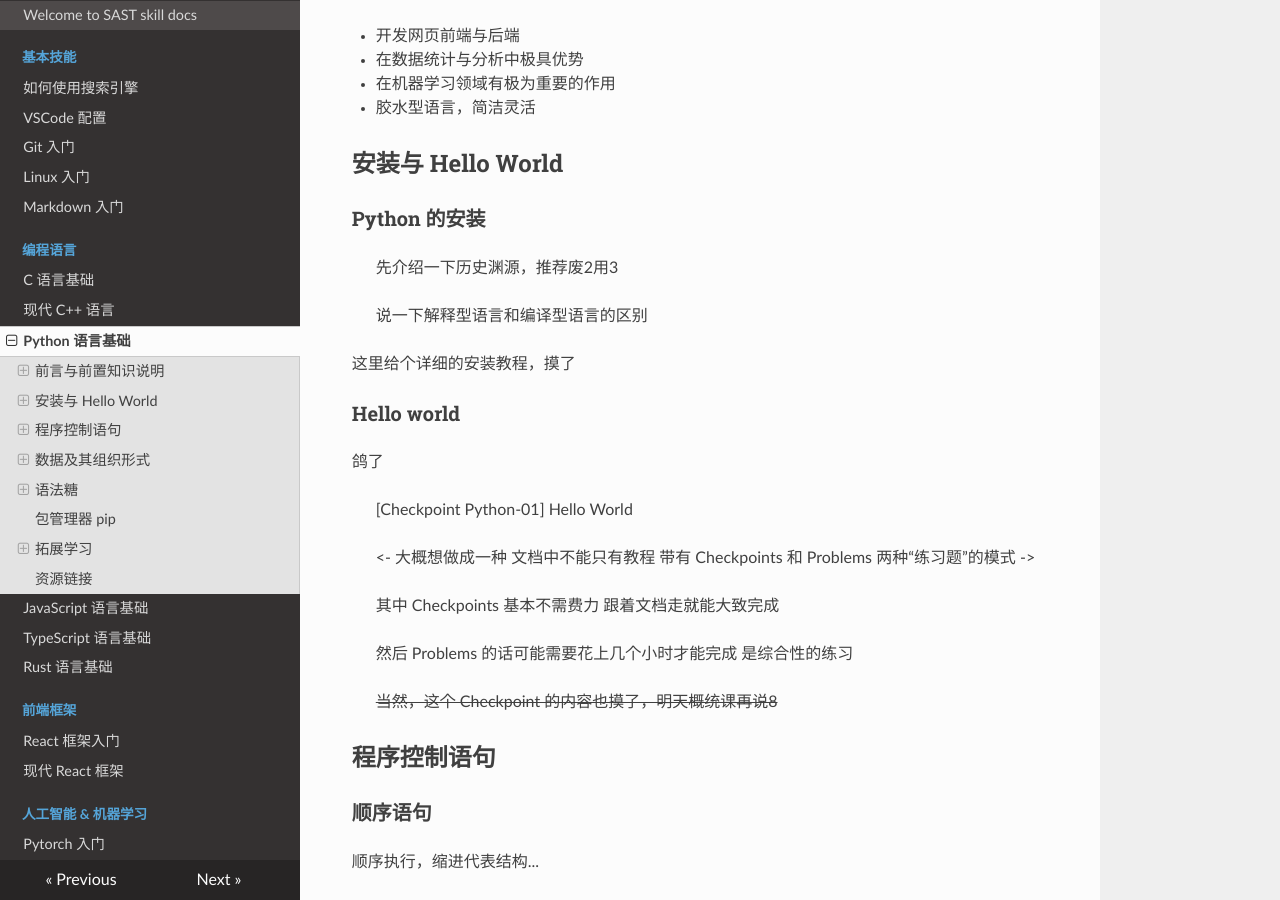
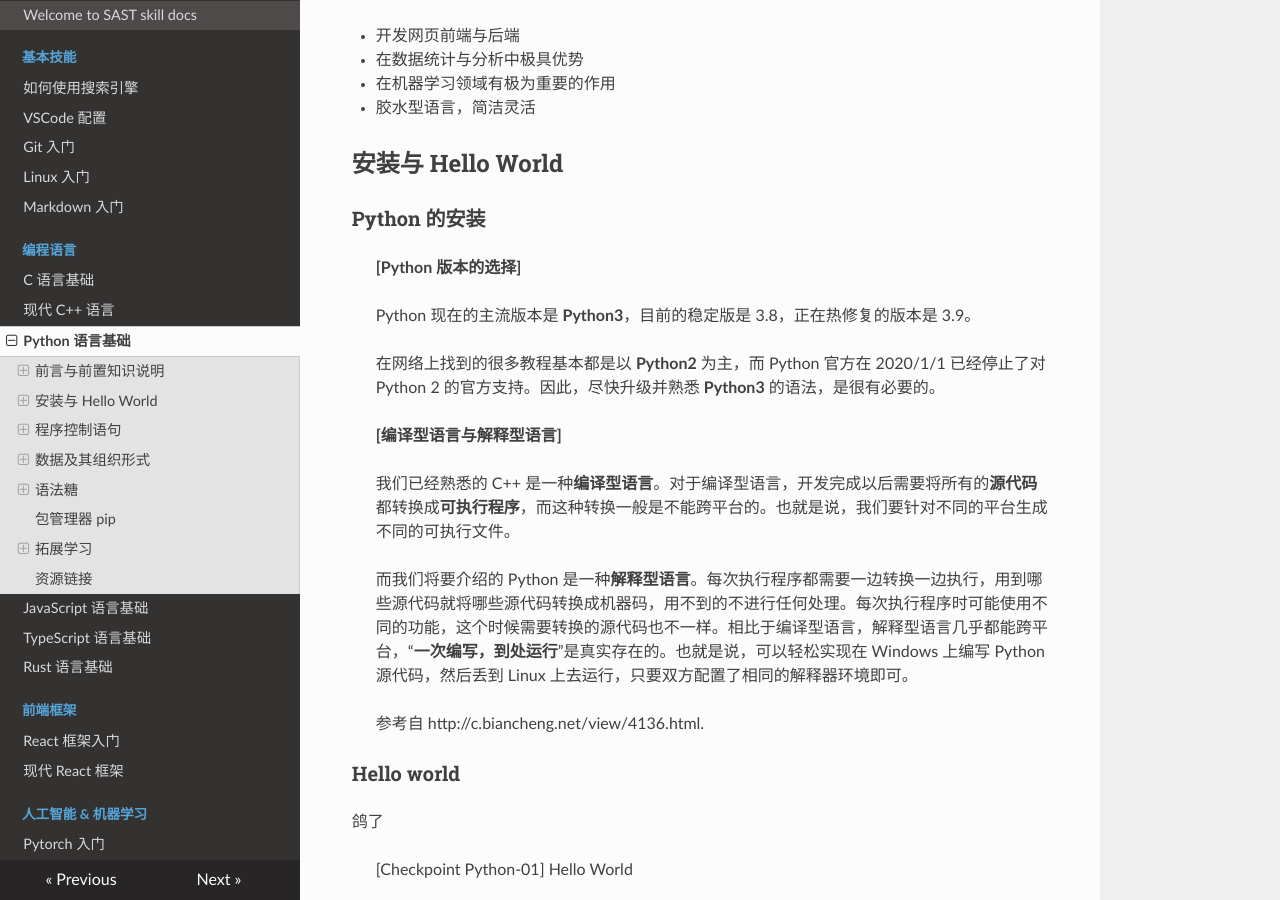
Before and after one commit to SAST-skill-docers/sast-skill-docs, an MkDocs documentation site: the page built from docs/languages/python.md, in a window 1280 px wide and 900 px high, scrolled down 1478 px. Built offline with MkDocs 1.6.1, drawn with Linux system fonts in a browser that asks for light colours; nearby versions of some CDN libraries.

Commit message:
Write intro part for languages/python

```diff
--- a/docs/languages/python.md
+++ b/docs/languages/python.md
@@ -41,11 +41,21 @@
 
 ### Python 的安装
 
-> 先介绍一下历史渊源，推荐废2用3
+> **[Python 版本的选择]**
 >
-> 说一下解释型语言和编译型语言的区别
+> Python 现在的主流版本是 **Python3**，目前的稳定版是 3.8，正在热修复的版本是 3.9。
+>
+> 在网络上找到的很多教程基本都是以 **Python2** 为主，而 Python 官方在 2020/1/1 已经停止了对 Python 2 的官方支持。因此，尽快升级并熟悉 **Python3** 的语法，是很有必要的。
 
-这里给个详细的安装教程，摸了
+> **[编译型语言与解释型语言]**
+>
+> 我们已经熟悉的 C++ 是一种**编译型语言**。对于编译型语言，开发完成以后需要将所有的**源代码**都转换成**可执行程序**，而这种转换一般是不能跨平台的。也就是说，我们要针对不同的平台生成不同的可执行文件。
+>
+> 而我们将要介绍的 Python 是一种**解释型语言**。每次执行程序都需要一边转换一边执行，用到哪些源代码就将哪些源代码转换成机器码，用不到的不进行任何处理。每次执行程序时可能使用不同的功能，这个时候需要转换的源代码也不一样。相比于编译型语言，解释型语言几乎都能跨平台，“**一次编写，到处运行**”是真实存在的。也就是说，可以轻松实现在 Windows 上编写 Python 源代码，然后丢到 Linux 上去运行，只要双方配置了相同的解释器环境即可。
+>
+> 参考自 http://c.biancheng.net/view/4136.html.
+
+
 
 ### Hello world
 
```
